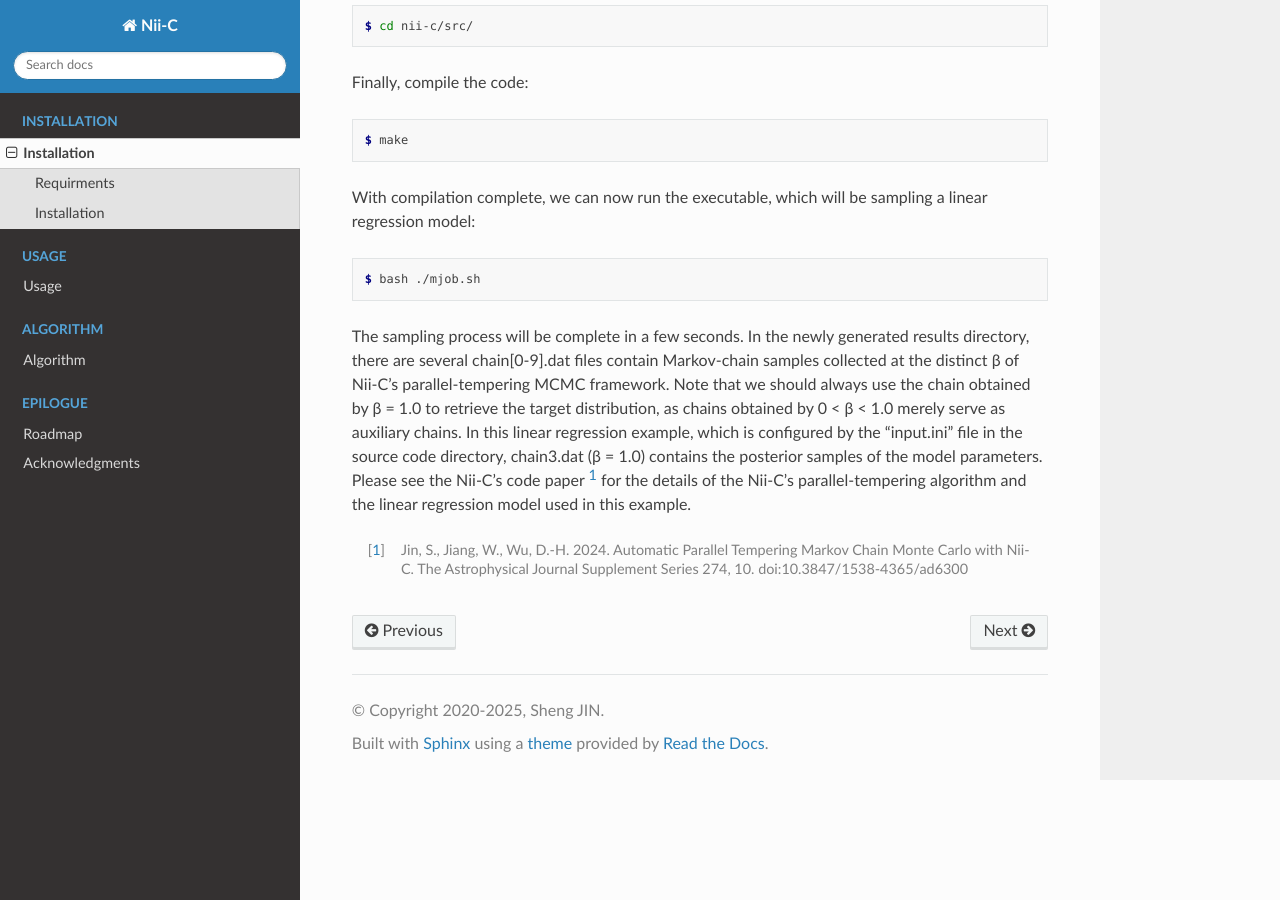
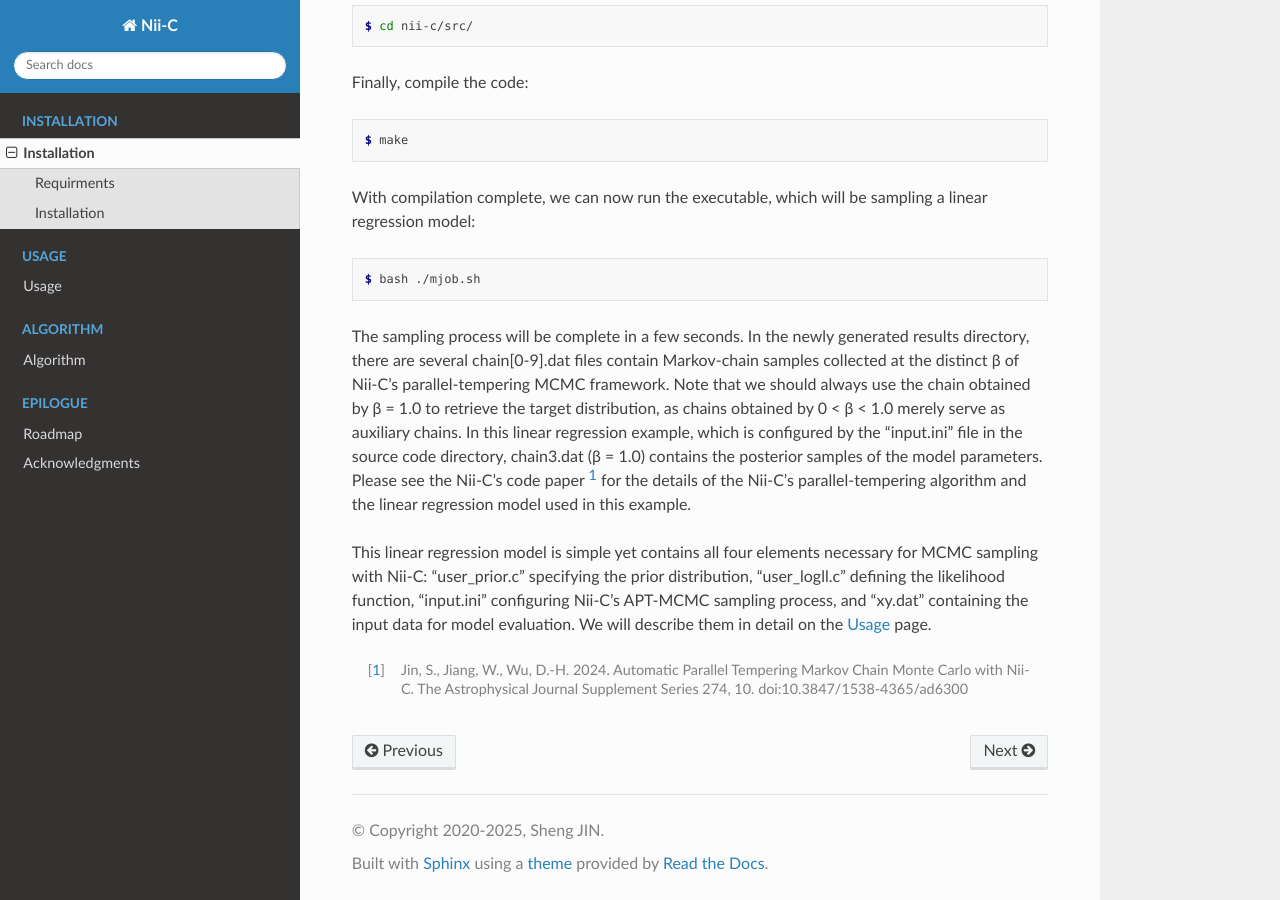
Before and after one commit to shengjin/nii-c-MAN, a Sphinx documentation site: the page built from docs/source/install.rst, in a window 1280 px wide and 900 px high, scrolled down 646 px. Built offline with Sphinx 7.4.7 and the Read the Docs theme 3.1.0, drawn with Linux system fonts in a browser that asks for light colours.

Commit message:
modify epilogue

```diff
--- a/docs/source/install.rst
+++ b/docs/source/install.rst
@@ -52,7 +52,8 @@ In this linear regression example, which is configured by the "input.ini" file i
 Please see the Nii-C's code paper [1]_ for the details of the Nii-C's parallel-tempering algorithm and the linear regression model used in this example.
 
 
-
+This linear regression model is simple yet contains all four elements necessary for MCMC sampling with Nii-C: "user_prior.c" specifying the prior distribution, "user_logll.c" defining the likelihood function, "input.ini" configuring Nii-C's APT-MCMC sampling process, and "xy.dat" containing the input data for model evaluation.
+We will describe them in detail on the :doc:`../usage` page.
 
 
 
```
